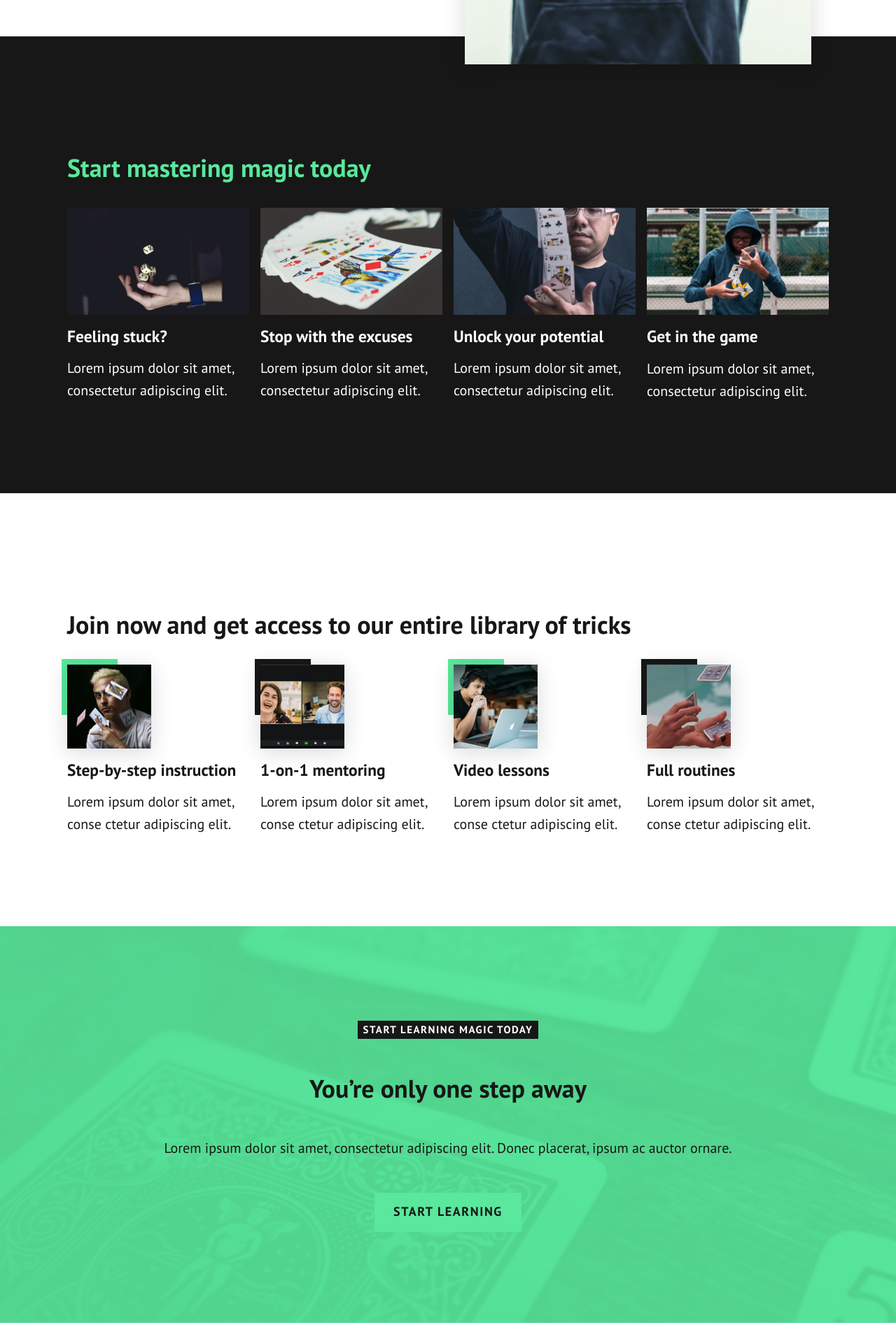
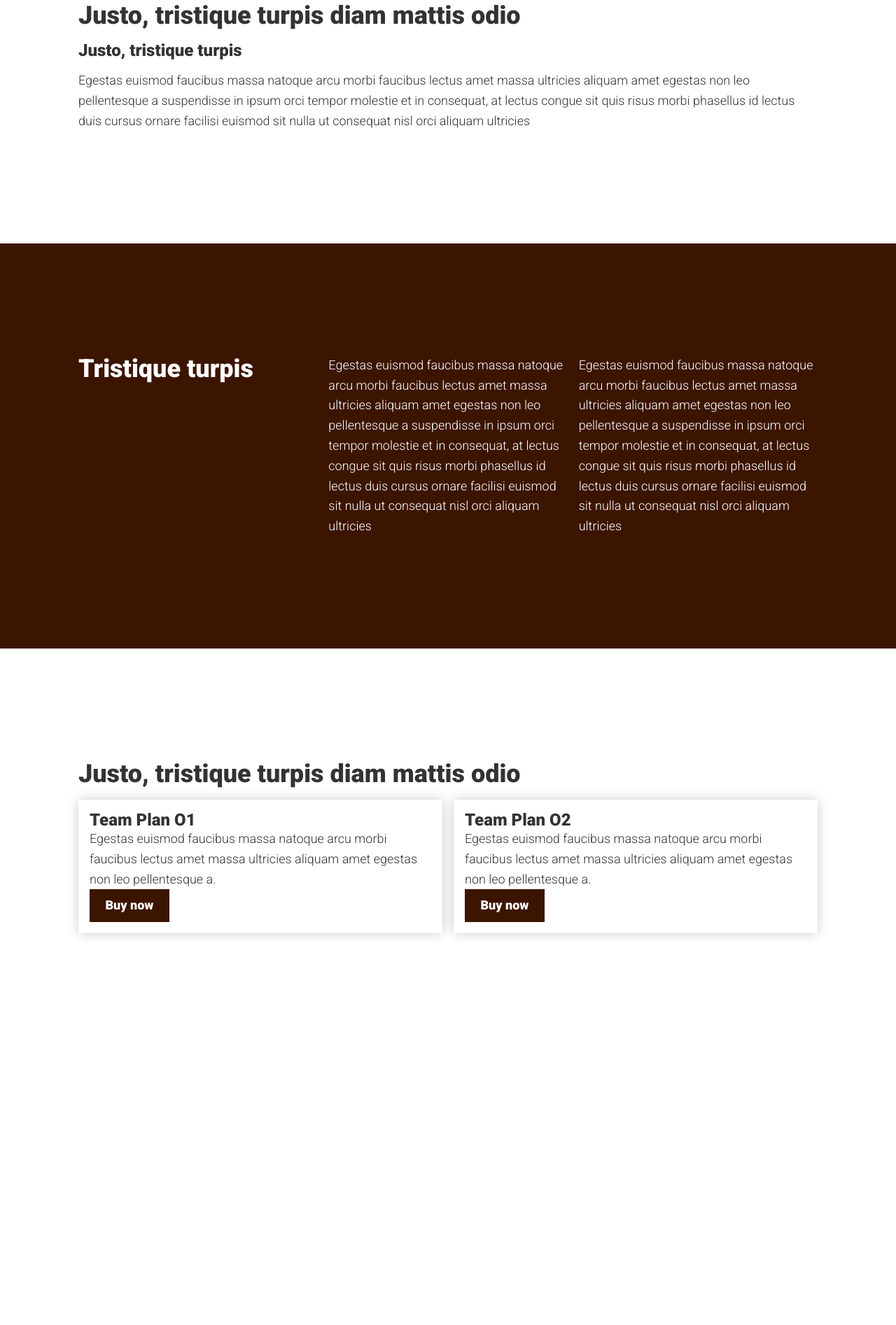
Before and after one commit to DungIT102/learn-css, a plain HTML site: page index.html in a window 1280 px wide. Shown: the part 771-2665 px from the top of the page at 70% size. After the commit the page ends 2265 px from the top, so only its background shows below. Drawn offline with Linux system fonts and the light colour scheme.

Commit message:
layout vs content

```diff
--- a/index.html
+++ b/index.html
@@ -3,182 +3,91 @@
   <head>
     <meta charset="UTF-8" />
     <meta name="viewport" content="width=device-width, initial-scale=1.0" />
-    <!-- Google Font -->
+    <link rel="preconnect" href="https://fonts.gstatic.com" />
     <link
-      href="https://fonts.googleapis.com/css2?family=PT+Sans:wght@400;700&display=swap"
+      href="https://fonts.googleapis.com/css2?family=Roboto:wght@300;900&display=swap"
       rel="stylesheet"
     />
+    <link rel="stylesheet" href="style.css" />
+    <title>Content vs Layout</title>
+  </head>
 
-    <!-- Our stylesheet -->
-    <link rel="stylesheet" href="styles.css" />
-    <title>Magic is in the air</title>
-  </head>
   <body>
-    <header class="bg-dark">
-      <div class="container">
-        <nav class="primary-nav">
-          <ul class="nav-list">
-            <li><a href="#">Home</a></li>
-            <li><a href="#">About</a></li>
-            <li><a href="#">Testimonials</a></li>
-          </ul>
-        </nav>
+    <section class="section-one bg-dark">
+      <div class="container split">
+        <div class="flow-content">
+          <h1>Justo, tristique turpis diam mattis odio</h1>
+          <p>
+            Egestas euismod faucibus massa natoque arcu morbi faucibus lectus amet massa ultricies
+            aliquam amet egestas non leo pellentesque a suspendisse in ipsum orci tempor molestie et
+            in consequat, at lectus congue sit quis risus morbi phasellus id lectus duis cursus
+            ornare facilisi euismod sit nulla ut consequat nisl orci aliquam ultricies
+          </p>
         </div>
-    </header>
-    <main>
-      <section class="hero">
-        <div class="container">
-          <div class="split-gap a-center">
-            <div class="gap gap--large">
-              <h1 class="section-title">Start learning magic today</h1>
-              <p class="h2 page-heading">
-                Books hard to follow, and YouTube letting you down?
-                <span>Learn magic the right way.</span>
+        <div class="flow-content">
+          <p>
+            Sagittis cras odio gravida magna posuere dignissim congue ac, integer a pulvinar aliquam
+            egestas id enim, leo amet nibh mi turpis suspendisse ornare duis vulputate aenean arcu
+            id nec tempus suspendisse odio rhoncus neque, volutpat et tellus ipsum a aenean at in
+            eget leo non morbi morbi enim vitae volutpat.
           </p>
-              <p>
-                Lorem ipsum dolor sit <a href="#">amet, consectetur adipiscing</a> elit. Donec
-                placerat, ipsum ac auctor ornare, nunc ligula scelerisque eros.
-              </p>
-              <a href="#" class="btn">Start learning</a>
-            </div>
-            <div><img src="assets/hero.jpg" alt="image hero" class="shadow" /></div>
         </div>
       </div>
     </section>
 
-      <section class="bg-dark">
-        <div class="container">
-          <h2 class="text-accent">Start mastering magic today</h2>
-          <ul class="split-gap">
-            <li class="gap">
-              <img src="assets/feature-01.jpg" alt="dice falling into a hand" />
-              <h3>Feeling stuck?</h3>
-              <p>Lorem ipsum dolor sit amet, consectetur adipiscing elit.</p>
-            </li>
-            <li class="gap">
-              <img src="assets/feature-02.jpg" alt="cards spread on a table" />
-              <h3>Stop with the excuses</h3>
-              <p>Lorem ipsum dolor sit amet, consectetur adipiscing elit.</p>
-            </li>
-            <li class="gap">
-              <img src="assets/feature-03.jpg" alt="man riffling cards" />
-              <h3>Unlock your potential</h3>
-              <p>Lorem ipsum dolor sit amet, consectetur adipiscing elit.</p>
-            </li>
-            <li class="gap">
-              <img src="assets/feature-04.jpg" alt="teenager doing cardestry" />
-              <h3>Get in the game</h3>
-              <p>Lorem ipsum dolor sit amet, consectetur adipiscing elit.</p>
-            </li>
-          </ul>
+    <section class="section-two">
+      <div class="container flow-content">
+        <h2>Justo, tristique turpis diam mattis odio</h2>
+        <h3>Justo, tristique turpis</h3>
+        <p>
+          Egestas euismod faucibus massa natoque arcu morbi faucibus lectus amet massa ultricies
+          aliquam amet egestas non leo pellentesque a suspendisse in ipsum orci tempor molestie et
+          in consequat, at lectus congue sit quis risus morbi phasellus id lectus duis cursus ornare
+          facilisi euismod sit nulla ut consequat nisl orci aliquam ultricies
+        </p>
       </div>
     </section>
 
-      <section class="join-now">
-        <div class="container">
-          <h2>Join now and get access to our entire library of tricks</h2>
-          <ul class="split-gap">
-            <li class="gap corner-square">
-              <img
-                class="shadow"
-                src="assets/all-access-03.jpg"
-                alt="man with cards flying in front of him"
-              />
-              <h3>Step-by-step instruction</h3>
-              <p>Lorem ipsum dolor sit amet, conse ctetur adipiscing elit.</p>
-            </li>
-            <li class="gap corner-square">
-              <img
-                class="shadow"
-                src="assets/all-access-04.jpg"
-                alt="woman and man talking over video conference"
-              />
-              <h3>1-on-1 mentoring</h3>
-              <p>Lorem ipsum dolor sit amet, conse ctetur adipiscing elit.</p>
-            </li>
-            <li class="gap corner-square">
-              <img
-                class="shadow"
-                src="assets/all-access-01.jpg"
-                alt="man in front of laptop with earphonese on"
-              />
-              <h3>Video lessons</h3>
-              <p>Lorem ipsum dolor sit amet, conse ctetur adipiscing elit.</p>
-            </li>
-            <li class="gap corner-square">
-              <img
-                class="shadow"
-                src="assets/all-access-02.jpg"
-                alt="close up of hands holding cards"
-              />
-              <h3>Full routines</h3>
-              <p>Lorem ipsum dolor sit amet, conse ctetur adipiscing elit.</p>
-            </li>
-          </ul>
+    <section class="section-three bg-dark">
+      <div class="container split">
+        <h2>Tristique turpis</h2>
+        <p>
+          Egestas euismod faucibus massa natoque arcu morbi faucibus lectus amet massa ultricies
+          aliquam amet egestas non leo pellentesque a suspendisse in ipsum orci tempor molestie et
+          in consequat, at lectus congue sit quis risus morbi phasellus id lectus duis cursus ornare
+          facilisi euismod sit nulla ut consequat nisl orci aliquam ultricies
+        </p>
+        <p>
+          Egestas euismod faucibus massa natoque arcu morbi faucibus lectus amet massa ultricies
+          aliquam amet egestas non leo pellentesque a suspendisse in ipsum orci tempor molestie et
+          in consequat, at lectus congue sit quis risus morbi phasellus id lectus duis cursus ornare
+          facilisi euismod sit nulla ut consequat nisl orci aliquam ultricies
+        </p>
       </div>
     </section>
 
-      <section class="cta bg-accent">
-        <div class="container gap gap--large">
-          <h2 class="section-title">Start learning magic today</h2>
-          <p class="h2">You’re only one step away</p>
+    <section class="section-four">
+      <div class="container flow-content">
+        <h2>Justo, tristique turpis diam mattis odio</h2>
+        <div class="split">
+          <div class="card">
+            <h3>Team Plan O1</h3>
             <p>
-            Lorem ipsum dolor sit amet, consectetur adipiscing elit. Donec placerat, ipsum ac auctor
-            ornare.
+              Egestas euismod faucibus massa natoque arcu morbi faucibus lectus amet massa ultricies
+              aliquam amet egestas non leo pellentesque a.
             </p>
-          <a href="#" class="btn">Start Learning</a>
+            <a href="#" class="btn">Buy now</a>
           </div>
-      </section>
-
-      <section class="testimonials">
-        <div class="container gap gap--large">
-          <h2 class="section-title">Testimonials</h2>
-          <p class="h2">Others have done it, so can you!</p>
+          <div class="card">
+            <h3>Team Plan O2</h3>
             <p>
-            Lorem ipsum dolor sit amet, consectetur adipiscing elit. Donec placerat, ipsum ac auctor
-            ornare, nunc ligula scelerisque eros.
+              Egestas euismod faucibus massa natoque arcu morbi faucibus lectus amet massa ultricies
+              aliquam amet egestas non leo pellentesque a.
             </p>
-          <div class="split-gap">
-            <div class="testimonial bg-dark corner-square">
-              <p>
-                Commodo risus non cursus risus, metus, velit scelerisque urna, aenean leo diam arcu
-                sed arcu purus sagittis posuere orci ornare lorem risus malesuada nec sit
-              </p>
-              <p class="name">John Smith</p>
-              <p class="position">CEO of Company</p>
-            </div>
-            <div class="testimonial bg-accent corner-square">
-              <p>
-                Commodo risus non cursus risus, metus, velit scelerisque urna, aenean leo diam arcu
-                sed arcu purus sagittis posuere orci ornare lorem risus malesuada nec sit
-              </p>
-              <p class="name">John Smith</p>
-              <p class="position">CEO of Company</p>
-            </div>
-            <div class="testimonial bg-dark corner-square">
-              <p>
-                Commodo risus non cursus risus, metus, velit scelerisque urna, aenean leo diam arcu
-                sed arcu purus sagittis posuere orci ornare lorem risus malesuada nec sit
-              </p>
-              <p class="name">John Smith</p>
-              <p class="position">CEO of Company</p>
+            <a href="#" class="btn">Buy now</a>
           </div>
         </div>
       </div>
     </section>
-
-      <section class="cta bg-light">
-        <div class="container gap gap--large">
-          <h2 class="section-title">Start learning magic today</h2>
-          <p class="h2">You’re only one step away</p>
-          <p>
-            Lorem ipsum dolor sit amet, consectetur adipiscing elit. Donec placerat, ipsum ac auctor
-            ornare.
-          </p>
-          <a href="#" class="btn">Start Learning</a>
-        </div>
-        <!-- /container -->
-      </section>
-    </main>
   </body>
 </html>
--- /dev/null
+++ b/style.css
@@ -0,0 +1,135 @@
+:root {
+  --spacer: 1rem;
+  --spacer-01: 2rem;
+
+  --clr-neutral-100: #fff;
+  --clr-neutral-400: #333;
+  --clr-neutral-900: #111;
+  --clr-primary-400: #3c1500;
+
+  --fw-700: 900;
+  --fw-400: 300;
+
+  --fs-400: 1.125rem;
+  --fs-500: 1.5rem;
+  --fs-600: 2.25rem;
+  --fs-700: 3rem;
+}
+
+/* reset */
+
+*,
+*::before,
+*::after {
+  box-sizing: border-box;
+}
+
+body,
+h1,
+h2,
+h3,
+p {
+  margin: 0;
+}
+
+img {
+  display: block;
+  max-width: 100%;
+  height: auto;
+}
+
+/* Utility classes */
+.bg-dark {
+  background: var(--clr-primary-400);
+  color: var(--clr-neutral-100);
+}
+
+.flow-content > * + * {
+  margin-top: var(--flow-space, var(--spacer));
+}
+
+.container {
+  padding: 0 var(--spacer);
+  max-width: 68rem;
+  margin: 0 auto;
+}
+
+.split {
+  display: flex;
+  flex-direction: column;
+}
+
+.split > * + * {
+  margin: calc(var(--spacer) * 3) 0 0 0;
+}
+
+@media (min-width: 40em) {
+  .split {
+    flex-direction: row;
+  }
+
+  .split > * {
+    /* Why flex-basis: 100% still stand out at once row?
+      - Because flex-shrink: 1 is default and flex-wrap: nowrap is default
+      - So three element still stand out at once row and apply flex-shrink each element
+      - That's why when we set flex-basis: 100% three element still stand out at once row
+    */
+    flex-basis: 100%;
+  }
+
+  .split > * + * {
+    margin: 0 0 0 var(--spacer);
+  }
+}
+
+/* general styling */
+
+body {
+  font-family: 'Roboto', sans-serif;
+  font-weight: var(--fw-300);
+  font-size: var(--fs-400);
+  color: var(--clr-neutral-400);
+  line-height: 1.6;
+}
+
+h1,
+h2,
+h3 {
+  font-weight: var(--fw-700);
+  line-height: 1.1;
+}
+
+h1 {
+  font-size: var(--fs-700);
+}
+h2 {
+  font-size: var(--fs-600);
+}
+h3 {
+  font-size: var(--fs-500);
+}
+
+/* general layout */
+section {
+  padding: 10rem 0;
+}
+
+/* components */
+.btn {
+  display: inline-block;
+  cursor: pointer;
+  text-decoration: none;
+  font-weight: var(--fw-700);
+  background: var(--clr-primary-400);
+  color: var(--clr-neutral-100);
+  padding: 0.5em 1.25em;
+}
+
+.card {
+  padding: var(--spacer);
+  box-shadow: 0 0 1rem rgba(0, 0, 0, 0.2);
+}
+
+.section-one {
+  background: url(img/hero-bg.jpg) no-repeat center center / cover;
+}
--- a/styles.css
+++ /dev/null
@@ -1,317 +0,0 @@
-:root {
-  --spacer: 1rem;
-
-  --clr-neutral-900: #171717;
-  --clr-neutral-700: #333;
-  --clr-neutral-300: #cfcfcf;
-  --clr-neutral-100: #fff;
-
-  --clr-accent-400: #59e89c;
-  --clr-accent-500: #00986a;
-
-  --ff-primary: 'PT Sans', sans-serif;
-
-  --fs-700: 2.25rem;
-  --fs-600: 1.5rem;
-  --fs-500: 1.25rem;
-  --fs-400: 1.125rem;
-  --fs-300: 0.9375rem;
-
-  --fw-700: 700;
-  --fw-400: 400;
-
-  --box-shadow: 0 0.25em 1.5em rgba(0, 0, 0, 0.15);
-}
-
-/* reset */
-
-*,
-*::before,
-*::after {
-  margin: 0;
-  padding: 0;
-  box-sizing: border-box;
-}
-
-h1,
-h2,
-h3,
-p {
-  margin: 0;
-}
-
-h1,
-.h1,
-h2,
-.h2,
-h3,
-.h3,
-h4,
-.h4 {
-  line-height: 1.2;
-}
-
-ul[class],
-ol[class] {
-  list-style: none;
-  margin: 0;
-  padding: 0;
-}
-
-/* General styling */
-body {
-  font-family: var(--ff-primary);
-  font-size: 1.25rem;
-  font-weight: 400;
-  line-height: 1.6;
-
-  color: var(--clr-neutral-900);
-  margin: 0;
-}
-
-h2 {
-  padding: 1em 0;
-}
-
-h1 span {
-  font-weight: 700;
-}
-
-img {
-  max-width: 100%;
-  height: auto;
-  display: block;
-}
-
-a {
-  font-weight: var(--fw-700);
-  text-decoration: none;
-  color: var(--clr-accent-500);
-}
-
-.container {
-  padding: 0 var(--spacer);
-  max-width: 70rem;
-  margin: 0 auto;
-}
-
-.split-gap {
-  display: flex;
-  flex-direction: column;
-  /* gap: var(--spacer); */
-}
-
-.split-gap > * + * {
-  margin: calc(var(--spacer) * 3) 0 0 0;
-}
-
-@media (min-width: 40em) {
-  .split-gap {
-    flex-direction: row;
-    justify-content: space-between;
-  }
-
-  .split-gap > * {
-    flex-basis: 100%;
-  }
-
-  .split-gap > * + * {
-    margin: 0 0 0 var(--gap, var(--spacer));
-  }
-}
-
-.gap > * + * {
-  margin-top: var(--flow-space, var(--spacer));
-}
-
-.gap--large {
-  --flow-space: 3rem;
-}
-
-[class*='bg-'] {
-  color: var(--fg);
-  background: var(--bg);
-}
-
-.bg-dark {
-  --fg: var(--clr-neutral-100);
-  --bg: var(--clr-neutral-900);
-  --accent: var(--clr-accent-400);
-}
-
-.bg-accent {
-  --fg: var(--clr-neutral-900);
-  --bg: var(--clr-accent-400);
-  --accent: var(--clr-neutral-100);
-}
-
-.bg-light {
-  --fg: var(--clr-neutral-900);
-  --bg: var(--clr-neutral-100);
-  --accent: var(--clr-accent-400);
-}
-
-.text-accent {
-  color: var(--accent, var(--clr-accent-400));
-}
-
-.corner-square {
-  position: relative;
-}
-
-.corner-square:nth-of-type(2n) {
-  --accent: var(--clr-neutral-900);
-}
-
-.corner-square::before {
-  content: '';
-  display: block;
-  width: 5rem;
-  height: 5rem;
-
-  position: absolute;
-  top: -0.5rem;
-  left: -0.5rem;
-  z-index: -1;
-
-  background: var(--accent, var(--clr-accent-400));
-}
-
-.shadow {
-  box-shadow: var(--box-shadow);
-}
-
-.btn {
-  display: inline-block;
-  padding: 0.75em 1.5em;
-
-  font-size: 1.125rem;
-  font-weight: 700;
-  text-decoration: none;
-  text-transform: uppercase;
-  letter-spacing: 0.1rem;
-
-  color: var(--clr-neutral-900);
-  background: var(--clr-accent-400);
-}
-
-.a-center {
-  align-items: center;
-}
-
-h2,
-.h2 {
-  font-size: var(--fs-700);
-  font-weight: var(--fw-700);
-}
-
-.page-heading {
-  font-weight: var(--fw-400);
-}
-
-.section-title {
-  display: inline-block;
-  padding: 0.25em 0.5em;
-
-  font-size: var(--fs-300);
-  text-transform: uppercase;
-  letter-spacing: 0.1em;
-
-  color: var(--accent, var(--clr-accent-400));
-  background: var(--fg, var(--clr-neutral-900));
-}
-
-/* layout */
-section {
-  padding: 4.125rem 0;
-}
-
-@media (min-width: 40em) {
-  section {
-    padding: 8.125rem 0;
-  }
-}
-
-/* navigation */
-header {
-  padding: var(--spacer) 0;
-}
-
-@media (min-width: 40em) {
-  header {
-    position: sticky;
-    z-index: 1000;
-    top: 0;
-  }
-}
-
-.primary-nav {
-  margin: 1rem 0;
-}
-
-.nav-list {
-  display: flex;
-  justify-content: center;
-  gap: 2em;
-}
-
-.nav-list a {
-  font-size: 1rem;
-  text-decoration: none;
-  text-transform: uppercase;
-  letter-spacing: 3px;
-
-  color: var(--clr-neutral-100);
-}
-
-.nav-list a:hover {
-  color: var(--clr-accent-400);
-}
-
-/* individual sections*/
-.hero {
-  --gap: 3rem;
-}
-
-.hero img {
-  transform: translateY(2em);
-}
-
-@media (min-width: 40em) {
-  .hero {
-    padding: 0;
-  }
-}
-
-.cta {
-  background-size: cover;
-  background-blend-mode: multiply;
-  text-align: center;
-}
-
-.cta.bg-accent {
-  background-image: url(assets/cta-bg-1.jpg);
-}
-.cta.bg-light {
-  background-image: url(assets/cta-bg-2.jpg);
-}
-
-.testimonials {
-  --gap: 4rem;
-  text-align: center;
-}
-
-.testimonial {
-  text-align: left;
-  padding: calc(var(--spacer) * 2);
-}
-
-.testimonial > p:first-of-type {
-  font-style: italic;
-}
-
-.testimonial .name {
-  font-weight: var(--fw-700);
-  margin-top: 4rem;
-  color: var(--accent);
-}
```
Also changed, not shown: Design Specifications - Magic site v4.md (deleted, +0 -26 lines), assets/all-access-01.jpg (deleted), assets/all-access-02.jpg (deleted), assets/all-access-03.jpg (deleted), assets/all-access-04.jpg (deleted), assets/cta-bg-1.jpg (deleted), assets/cta-bg-2.jpg (deleted), assets/cta-bg.jpg (deleted), assets/feature-01.jpg (deleted), assets/feature-02.jpg (deleted), assets/feature-03.jpg (deleted), assets/feature-04.jpg (deleted), assets/hero.jpg (deleted), assets/logo.svg (deleted), 2 more files, 1 other file. Lines whose indentation alone changed are shown as unchanged.
